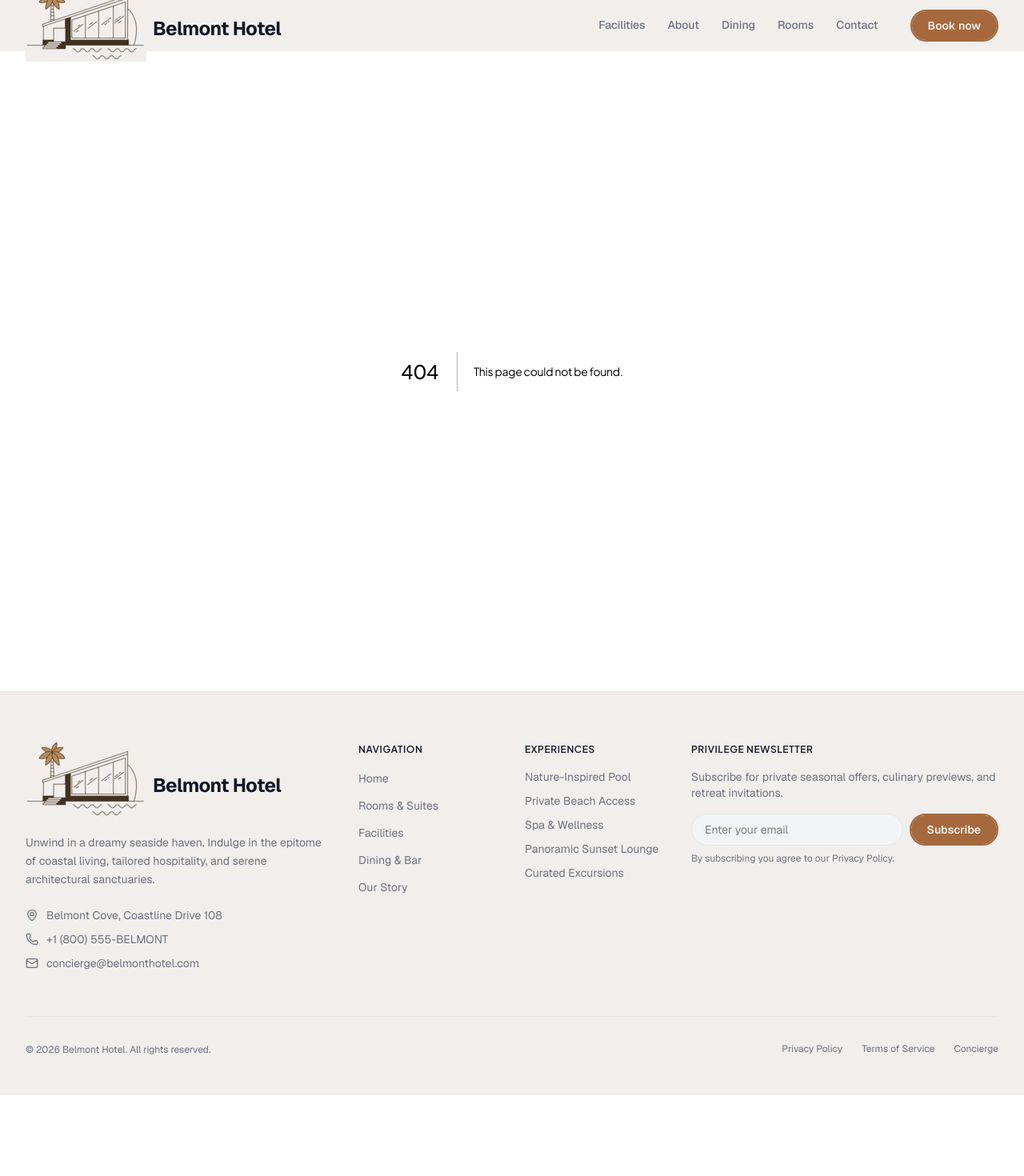
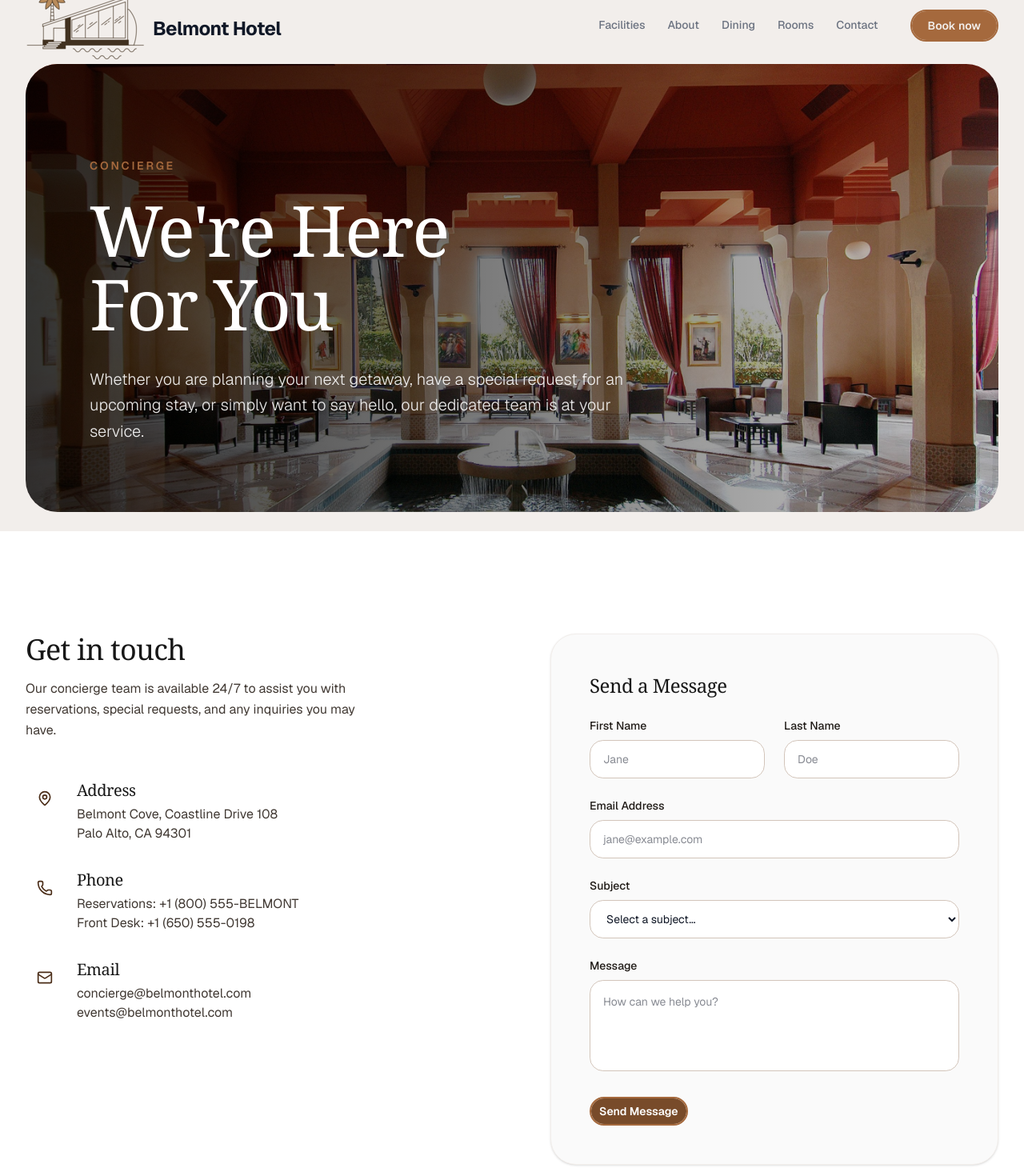
Before and after one commit to xieumar/belmont, a Next.js app: page /contact in a window 1280 px wide. Before the commit this address had no page. Shown: the top 1470 px of the page at 80% size. Before the commit the page ends 1369 px from the top, so only its background shows below. Built offline with nearby package versions, Linux system fonts and the light colour scheme.

Commit message:
feat(contact): add contact page with info and inquiry form

```diff
--- /dev/null
+++ b/app/contact/page.tsx
@@ -0,0 +1,23 @@
+import { ContactHero, ContactInfo, ContactForm } from "@/components/contact";
+import { HotelFAQ, CallToAction } from "@/components/hotel";
+import { StaggerContainer } from "@/components/ui/animations";
+
+export default function ContactPage() {
+  return (
+    <div className="flex flex-col flex-1 overflow-x-hidden bg-white">
+      <ContactHero />
+
+      <section className="px-6 py-24 sm:px-8 md:py-32">
+        <div className="mx-auto max-w-7xl">
+          <StaggerContainer className="grid grid-cols-1 lg:grid-cols-2 gap-16 lg:gap-24 items-start">
+            <ContactInfo />
+            <ContactForm />
+          </StaggerContainer>
+        </div>
+      </section>
+
+      <HotelFAQ />
+      <CallToAction />
+    </div>
+  );
+}
--- /dev/null
+++ b/components/contact/ContactForm.tsx
@@ -0,0 +1,113 @@
+"use client";
+
+import { StaggerItem } from "@/components/ui/animations";
+import { buttonVariants } from "@/components/ui/button";
+
+export function ContactForm() {
+  return (
+    <StaggerItem className="w-full">
+      <div className="bg-neutral-50 p-8 sm:p-10 lg:p-12 rounded-[2rem] border border-neutral-100 shadow-sm">
+        <h3 className="mb-6 font-serif text-2xl font-medium text-neutral-900">
+          Send a Message
+        </h3>
+
+        <form
+          onSubmit={(e) => e.preventDefault()}
+          className="flex flex-col gap-6"
+        >
+          <div className="grid grid-cols-1 gap-6 sm:grid-cols-2">
+            <div className="flex flex-col gap-2">
+              <label
+                htmlFor="firstName"
+                className="text-sm font-medium text-neutral-700"
+              >
+                First Name
+              </label>
+              <input
+                type="text"
+                id="firstName"
+                placeholder="Jane"
+                className="h-12 w-full rounded-xl border border-neutral-200 bg-white px-4 text-sm outline-none transition-colors focus:border-terra-400 focus:ring-1 focus:ring-terra-400"
+              />
+            </div>
+            <div className="flex flex-col gap-2">
+              <label
+                htmlFor="lastName"
+                className="text-sm font-medium text-neutral-700"
+              >
+                Last Name
+              </label>
+              <input
+                type="text"
+                id="lastName"
+                placeholder="Doe"
+                className="h-12 w-full rounded-xl border border-neutral-200 bg-white px-4 text-sm outline-none transition-colors focus:border-terra-400 focus:ring-1 focus:ring-terra-400"
+              />
+            </div>
+          </div>
+
+          <div className="flex flex-col gap-2">
+            <label
+              htmlFor="email"
+              className="text-sm font-medium text-neutral-700"
+            >
+              Email Address
+            </label>
+            <input
+              type="email"
+              id="email"
+              placeholder="jane@example.com"
+              className="h-12 w-full rounded-xl border border-neutral-200 bg-white px-4 text-sm outline-none transition-colors focus:border-terra-400 focus:ring-1 focus:ring-terra-400"
+            />
+          </div>
+
+          <div className="flex flex-col gap-2">
+            <label
+              htmlFor="subject"
+              className="text-sm font-medium text-neutral-700"
+            >
+              Subject
+            </label>
+            <select
+              id="subject"
+              className="h-12 w-full rounded-xl border border-neutral-200 bg-white px-4 text-sm outline-none transition-colors focus:border-terra-400 focus:ring-1 focus:ring-terra-400"
+            >
+              <option value="">Select a subject...</option>
+              <option value="reservation">Reservation Inquiry</option>
+              <option value="events">Weddings & Events</option>
+              <option value="feedback">Guest Feedback</option>
+              <option value="other">Other</option>
+            </select>
+          </div>
+
+          <div className="flex flex-col gap-2">
+            <label
+              htmlFor="message"
+              className="text-sm font-medium text-neutral-700"
+            >
+              Message
+            </label>
+            <textarea
+              id="message"
+              rows={4}
+              placeholder="How can we help you?"
+              className="w-full rounded-xl border border-neutral-200 bg-white p-4 text-sm outline-none transition-colors focus:border-terra-400 focus:ring-1 focus:ring-terra-400 resize-none"
+            />
+          </div>
+
+          <button
+            type="submit"
+            className={buttonVariants({
+              variant: "default",
+              size: "lg",
+              className:
+                "mt-2 w-full sm:w-auto self-start rounded-full bg-terra-500 hover:bg-terra-600 text-white",
+            })}
+          >
+            Send Message
+          </button>
+        </form>
+      </div>
+    </StaggerItem>
+  );
+}
--- /dev/null
+++ b/components/contact/ContactHero.tsx
@@ -0,0 +1,47 @@
+import { StaggerContainer, StaggerItem } from "@/components/ui/animations";
+import Image from "next/image";
+
+export function ContactHero() {
+  return (
+    <section className="bg-background px-4 pb-4 pt-2 sm:px-8 sm:pb-6 sm:pt-4">
+      <div className="relative mx-auto flex min-h-[50vh] sm:min-h-[60vh] lg:min-h-[70vh] w-full max-w-7xl flex-col justify-center overflow-hidden rounded-[2rem] sm:rounded-[2.5rem] bg-background p-6 sm:p-10 md:p-16 lg:p-20">
+        {/* Background Image */}
+        <div className="absolute inset-0">
+          <Image
+            src="/hall.jpg"
+            alt="Belmont Lobby"
+            fill
+            className="object-cover object-center"
+            priority
+          />
+          {/* Subtle gradient overlay to ensure text readability */}
+          <div className="absolute inset-0 bg-gradient-to-r from-black/80 via-black/50 to-black/20" />
+        </div>
+
+        <StaggerContainer
+          delay={0}
+          className="relative z-10 max-w-3xl mt-4 sm:mt-8"
+        >
+          <StaggerItem>
+            <p className="mb-4 sm:mb-6 font-sans text-sm font-semibold uppercase tracking-[0.2em] text-terra-400">
+              Concierge
+            </p>
+          </StaggerItem>
+
+          <h1 className="mb-6 sm:mb-8 font-serif text-5xl font-medium leading-[1.05] tracking-tight text-white sm:text-6xl md:text-7xl lg:text-[5.5rem]">
+            <StaggerItem className="block">We&apos;re Here</StaggerItem>
+            <StaggerItem className="block">For You</StaggerItem>
+          </h1>
+
+          <StaggerItem>
+            <p className="max-w-2xl text-sm sm:text-base font-light leading-relaxed text-white/90 md:text-xl">
+              Whether you are planning your next getaway, have a special request
+              for an upcoming stay, or simply want to say hello, our dedicated
+              team is at your service.
+            </p>
+          </StaggerItem>
+        </StaggerContainer>
+      </div>
+    </section>
+  );
+}
--- /dev/null
+++ b/components/contact/ContactInfo.tsx
@@ -0,0 +1,74 @@
+import { StaggerItem } from "@/components/ui/animations";
+import { Mail, MapPin, Phone } from "lucide-react";
+
+export function ContactInfo() {
+  return (
+    <div className="flex flex-col gap-12">
+      <StaggerItem>
+        <h2 className="mb-4 font-serif text-3xl font-medium text-neutral-900 sm:text-4xl">
+          Get in touch
+        </h2>
+        <p className="font-sans text-neutral-600 leading-relaxed max-w-md">
+          Our concierge team is available 24/7 to assist you with reservations,
+          special requests, and any inquiries you may have.
+        </p>
+      </StaggerItem>
+
+      <div className="flex flex-col gap-8">
+        <StaggerItem>
+          <div className="flex items-start gap-4">
+            <div className="flex h-12 w-12 shrink-0 items-center justify-center rounded-full bg-terra-50 text-terra-600">
+              <MapPin className="h-5 w-5" />
+            </div>
+            <div>
+              <h3 className="mb-1 font-serif text-xl font-medium text-neutral-900">
+                Address
+              </h3>
+              <p className="font-sans text-neutral-600">
+                Belmont Cove, Coastline Drive 108
+                <br />
+                Palo Alto, CA 94301
+              </p>
+            </div>
+          </div>
+        </StaggerItem>
+
+        <StaggerItem>
+          <div className="flex items-start gap-4">
+            <div className="flex h-12 w-12 shrink-0 items-center justify-center rounded-full bg-terra-50 text-terra-600">
+              <Phone className="h-5 w-5" />
+            </div>
+            <div>
+              <h3 className="mb-1 font-serif text-xl font-medium text-neutral-900">
+                Phone
+              </h3>
+              <p className="font-sans text-neutral-600">
+                Reservations: +1 (800) 555-BELMONT
+                <br />
+                Front Desk: +1 (650) 555-0198
+              </p>
+            </div>
+          </div>
+        </StaggerItem>
+
+        <StaggerItem>
+          <div className="flex items-start gap-4">
+            <div className="flex h-12 w-12 shrink-0 items-center justify-center rounded-full bg-terra-50 text-terra-600">
+              <Mail className="h-5 w-5" />
+            </div>
+            <div>
+              <h3 className="mb-1 font-serif text-xl font-medium text-neutral-900">
+                Email
+              </h3>
+              <p className="font-sans text-neutral-600">
+                concierge@belmonthotel.com
+                <br />
+                events@belmonthotel.com
+              </p>
+            </div>
+          </div>
+        </StaggerItem>
+      </div>
+    </div>
+  );
+}
--- /dev/null
+++ b/components/contact/index.ts
@@ -0,0 +1,3 @@
+export { ContactHero } from "./ContactHero";
+export { ContactInfo } from "./ContactInfo";
+export { ContactForm } from "./ContactForm";
```
